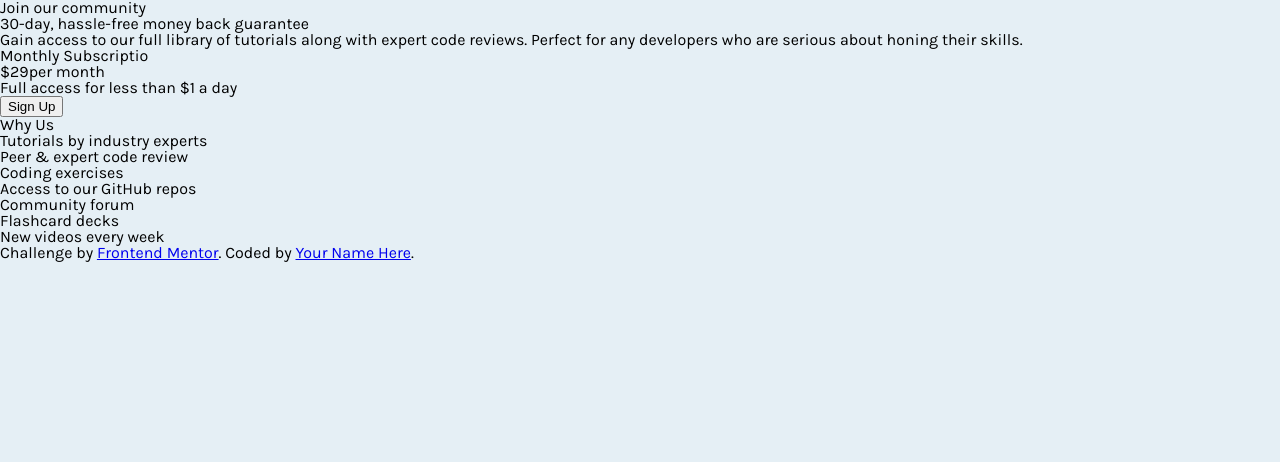
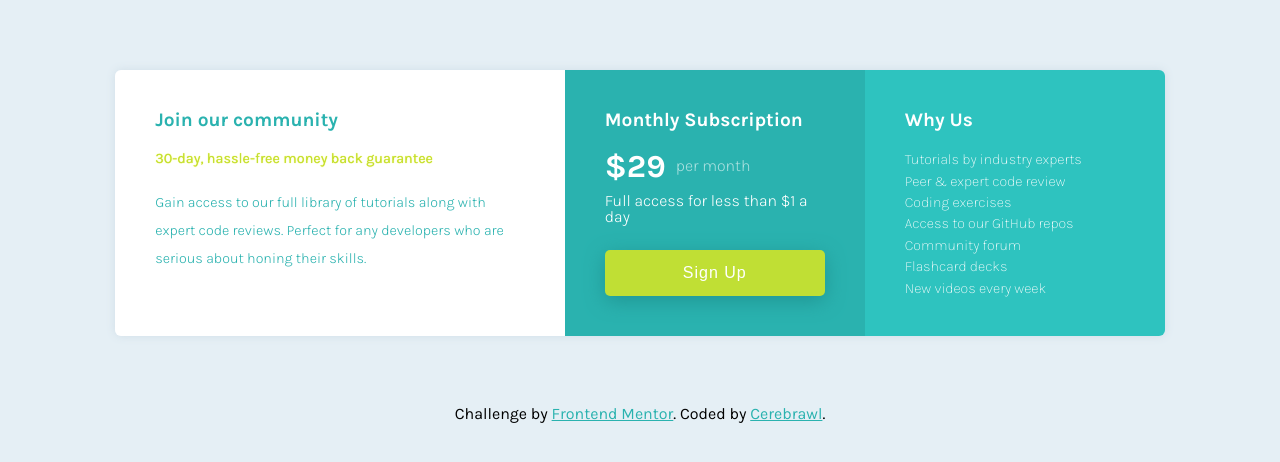
Before and after one commit to cerebrawlXIV/Challenge-3-Frontend-Mentor, a plain HTML site: page index.html in a window 1280 px wide. Drawn offline with Linux system fonts and the light colour scheme.

Commit message:
[CSS] modif

```diff
--- a/index.html
+++ b/index.html
@@ -16,8 +16,8 @@
         Perfect for any developers who are serious about honing their skills.</p>
     </section>
     <section  id='subscription'>
-      <h2>Monthly Subscriptio</h2>
-      <p>&dollar;29<span>per month</span></p>
+      <h2>Monthly Subscription</h2>
+      <p><span>&dollar;29</span>per month</p>
       <p>Full access for less than &dollar;1 a day</p>
       <button>Sign Up</button>
     </section>
@@ -37,7 +37,7 @@
   <footer>
     <p class="attribution">
       Challenge by <a href="https://www.frontendmentor.io?ref=challenge" target="_blank">Frontend Mentor</a>.
-      Coded by <a href="#">Your Name Here</a>.
+      Coded by <a href="#">Cerebrawl</a>.
     </p>
   </footer>
 </body>
--- a/sass/base/_base.scss
+++ b/sass/base/_base.scss
@@ -1,5 +1,5 @@
 body{
     background-color: $secondaryColor1;
-    font-family: 'Karla', sans-serif;
+    font-family: $mainFont, sans-serif;
     font-size: 16px;
 }
--- a/sass/base/_font.scss
+++ b/sass/base/_font.scss
@@ -1,3 +1,3 @@
-@import url('https://fonts.googleapis.com/css2?family=Karla:wght@400;700&display=swap');
+@import url('https://fonts.googleapis.com/css2?family=Karla:wght@200;300;400;700&display=swap');
 
 $mainFont: "Karla";
--- a/sass/pages/_index.scss
+++ b/sass/pages/_index.scss
@@ -0,0 +1,126 @@
+article{
+    width: 82%;
+    margin: 70px auto;
+    border-radius: 6px;
+    overflow: hidden;
+    box-shadow: 0px 0px 10px $articleShadow;
+    section{
+        padding: 25px;
+        h2{
+            font-size: 1.2em;
+            font-weight: 700;
+        }
+    }
+    #join_us{
+        background-color: $primaryColor3;
+        color: $primaryColor1;
+        p{
+            font-size: .9em;
+            margin-top: 20px;
+            &:nth-child(2){
+                color: $primaryColor2;
+                line-height: 20px;
+                text-shadow: 0px 0px 1px rgb(231, 231, 8);
+            }
+            &:nth-child(3){
+                line-height: 28px;
+                font-weight: 300;
+            }
+        }
+    }
+    #subscription{
+        background-color: $primaryColor1;
+        color: $primaryColor3;
+        p{
+            &:nth-child(2){
+                margin-top: 22px;
+                @include color-opacity($primaryColor3, .6);
+                font-weight: 300;
+                span{
+                    margin-right: 10px;
+                    font-size: 2em;
+                    font-weight: bold;
+                    vertical-align: middle;
+                    color: $primaryColor3
+                }
+            }
+            &:nth-child(3){
+                margin-top: 10px;
+                font-weight: 300;
+            }
+        }
+        button{
+            width: 100%;
+            height: 46px;
+            border-radius: 5px;
+            margin-top: 25px;
+            background-color: $primaryColor2;
+            border: none;
+            color: white;
+            box-shadow: 0px 5px 20px $buttonShadow;
+            letter-spacing: 1px;
+            font-size: 1em;
+        }
+    }
+    #why_us{
+        background-color: lighten($primaryColor1, 4%);
+        color: white;
+        ul{
+            margin-top: 24px;
+            li{
+                margin-top: 7px;
+                font-size: .9em;
+                font-weight: 200;
+            }
+        }
+    }
+}
+
+footer{
+    p{
+        width: 80%;
+        margin: auto;
+        text-align: center;
+        a{
+            color: $primaryColor1;
+        }
+    }
+}
+
+
+@media screen and (min-width: 700px){
+    article{
+        display: grid;
+        grid-template-columns: 1fr 1fr;
+        section{
+            padding: 40px;
+        }
+        #join_us{
+            grid-column: 1 / 3;
+        }
+    }
+}
+
+@media screen and (min-width: 1080px){
+    article{
+        grid-template-columns: 1fr 300px 300px;
+        section{
+            padding: 40px;
+        }
+        #join_us{
+            grid-column: 1 / 2;
+        }
+        #subscription{
+            grid-column: 2 / 3;
+        }
+        #why_us{
+            grid-column: 3 / 4;
+        }
+    }
+}
+
+@media screen and (min-width: 1440px){
+    article{
+        grid-template-columns: 1fr 400px 400px;
+    }
+}
--- a/sass/style.scss
+++ b/sass/style.scss
@@ -1,4 +1,5 @@
 @import "utils/variable";
+@import "utils/mixin";
 @import "base/reset";
 @import "base/font";
 @import "base/base";
--- /dev/null
+++ b/sass/utils/_mixin.scss
@@ -0,0 +1,3 @@
+@mixin color-opacity($color, $opacity: 0.3) {
+    color: rgba($color, $opacity);
+}
--- a/sass/utils/_variable.scss
+++ b/sass/utils/_variable.scss
@@ -1,7 +1,11 @@
 /* COLOR */
 
-$primaryColor1: hsl(179, 62%, 43%);
-$primaryColor2: hsl(71, 73%, 54%);
+$primaryColor1: #2ab2af;
+$primaryColor2: #c0df34;
+$primaryColor3: #ffffff;
 
-$secondaryColor1: hsl(204, 43%, 93%);
-$secondaryColor2: hsl(218, 22%, 67%);
+$secondaryColor1: #e5eff5;
+$secondaryColor2: #98a6bd;
+
+$buttonShadow: #209694;
+$articleShadow: #d0dee7;
```
Also changed, not shown: css/style.css, 1 other file.
